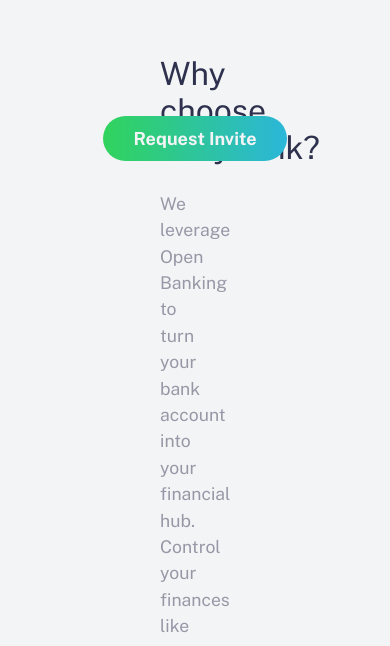
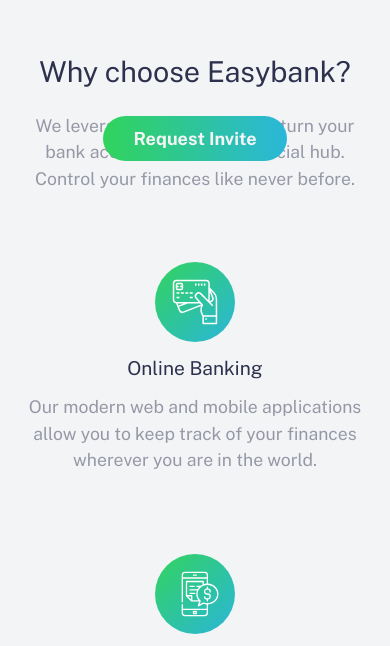
Before and after one commit to NaufalFiraas/Easy-Bank-Landing-Page, a plain HTML site: page index.html in a window 390 px wide. Shown: the part 863-1509 px from the top of the page. Drawn offline with nearby package versions, Linux system fonts and the light colour scheme.

Commit message:
styling why mobile & ubah transparent overlay navbarResponsive

```diff
--- a/scss/_globals.scss
+++ b/scss/_globals.scss
@@ -12,6 +12,6 @@
 body {
     .content-container {
         overflow: hidden;
-        height: 2000px;
+        height: 5000px;
     }
 }
--- a/scss/main.scss
+++ b/scss/main.scss
@@ -10,3 +10,4 @@
 
 // Why
 @use 'modules/why/why';
+@use 'modules/why/whyResponsive';
--- a/scss/modules/navbar/_navbarResponsive.scss
+++ b/scss/modules/navbar/_navbarResponsive.scss
@@ -100,7 +100,7 @@
             display: block;
             width: 100vw;
             height: 100vh;
-            background-image: linear-gradient(to bottom, #2d314d, #ffffff90);
+            background-image: linear-gradient(to bottom, #2d314d95, #ffffff);
             position: absolute;
             top: 52px;
             left: 0;
--- a/scss/modules/why/_why.scss
+++ b/scss/modules/why/_why.scss
@@ -5,7 +5,6 @@
     padding: 0 10rem;
 
     .why-heading {
-        // background-color: red;
         width: 50%;
         padding: 5rem 0;
 
@@ -24,13 +23,11 @@
     }
 
     .why-bottom {
-        // background-color: blue;
         padding: 0 0 5rem 0;
         display: flex;
         gap: 20px;
 
         .card {
-            // background-color: yellow;
             height: 17em;
 
             img {
--- /dev/null
+++ b/scss/modules/why/_whyResponsive.scss
@@ -0,0 +1,41 @@
+@media (max-width: 1100px) {
+    #why {
+        padding: 0 5rem;
+    }
+}
+
+@media (max-width: 1000px) {
+    #why {
+        .why-heading {
+            width: 100%;
+            text-align: center;
+            padding: 5rem 0 2.5rem 0;
+
+            h1 {
+                font-size: 1.8rem;
+            }
+        }
+
+        .why-bottom {
+            flex-direction: column;
+            justify-content: space-between;
+            padding: 0 0 1.8rem 0;
+
+            .card {
+                display: flex;
+                flex-direction: column;
+                align-items: center;
+                justify-content: center;
+                text-align: center;
+
+
+            }
+        }
+    }
+}
+
+@media (max-width: 580px) {
+    #why {
+        padding: 0 1.37rem;
+    }
+}
```
Also changed, not shown: index.html (+0 -2 lines), css/main.css, 1 other file.
